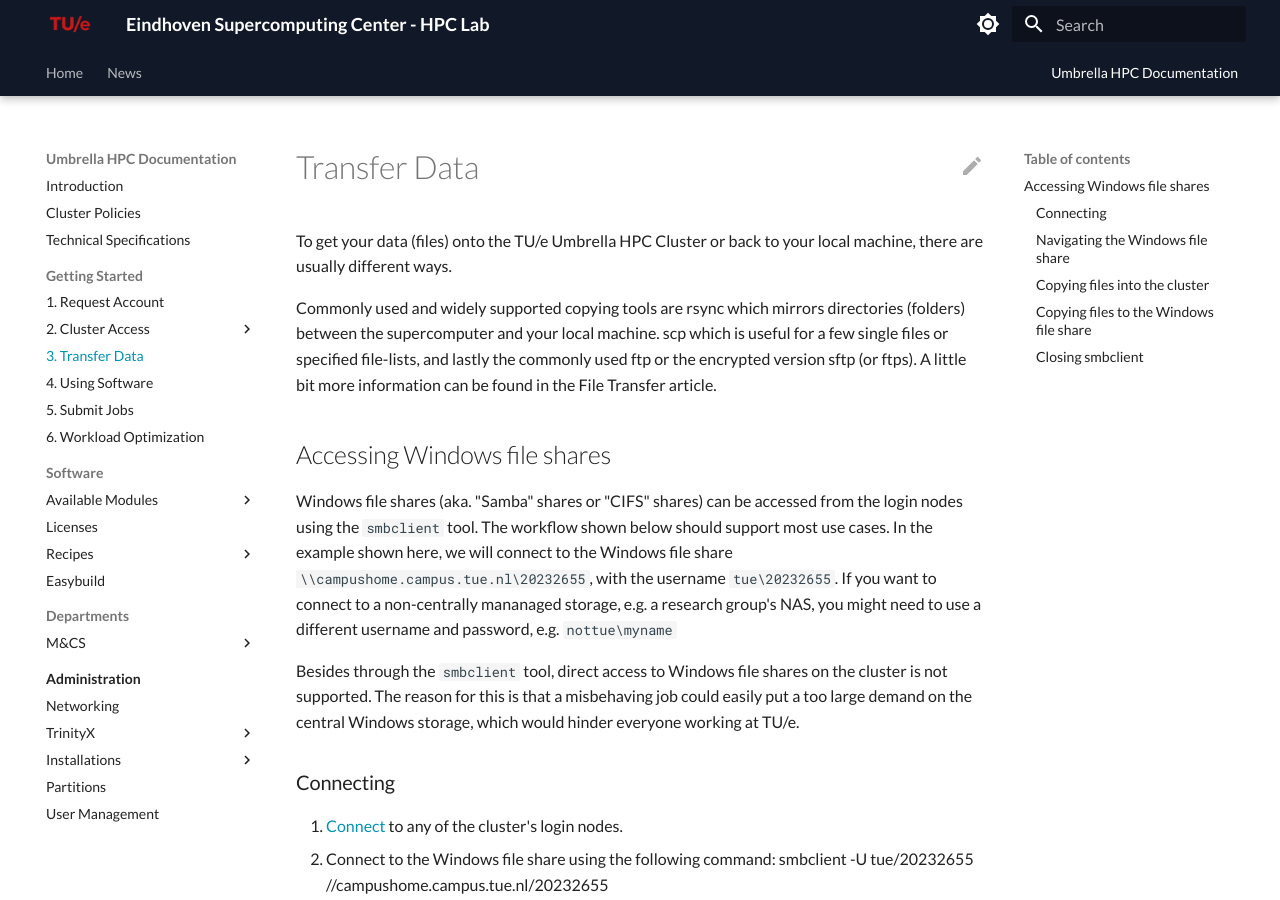
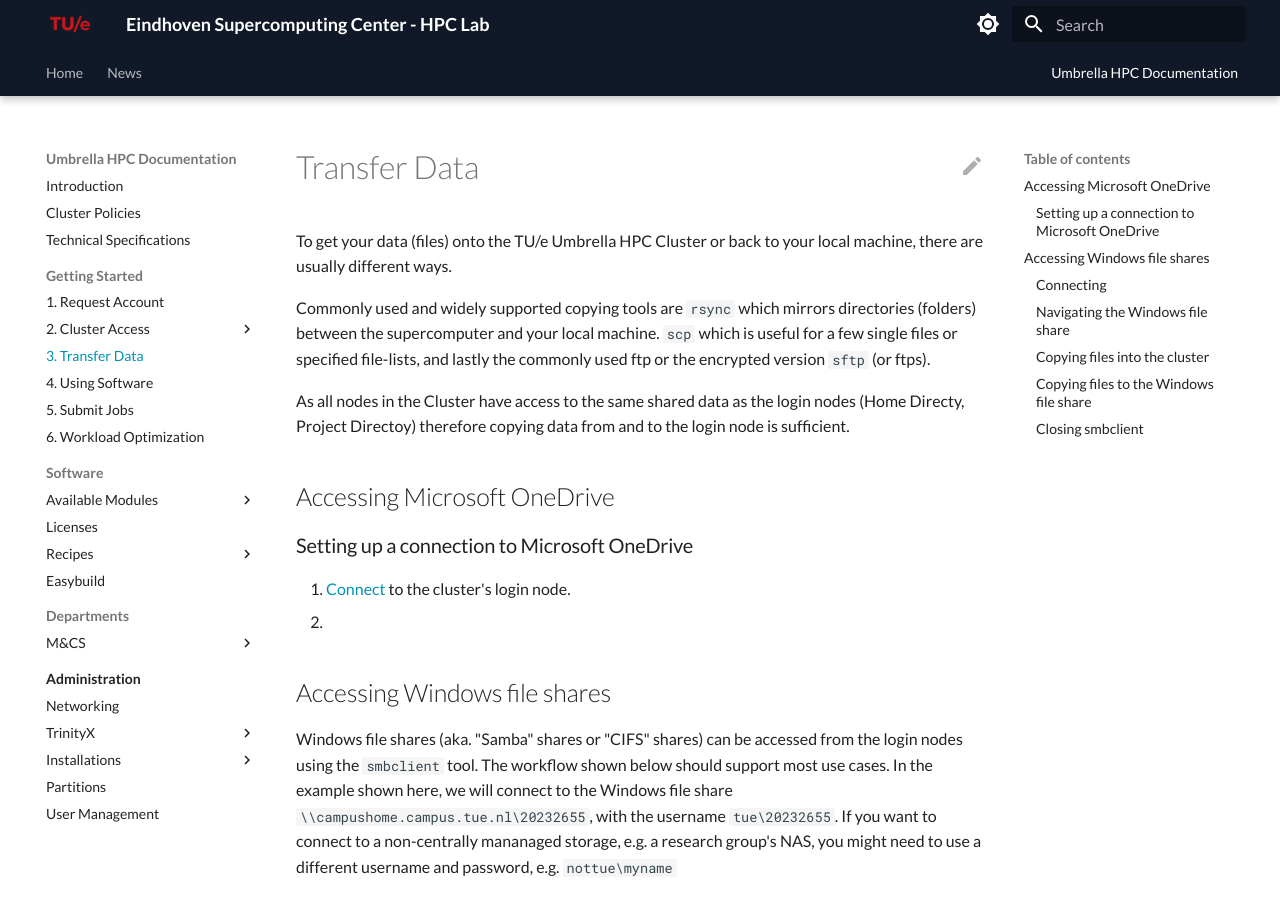
Before and after one commit to gferhpc/supercomputing.tue.nl, an MkDocs documentation site: the page built from pages/documentation/steps/data/index.md, in a window 1280 px wide and 900 px high. Built offline with MkDocs 1.6.1 and Material for MkDocs 9.7.7, drawn with Linux system fonts in a browser that asks for light colours.

Commit message:
Some more info about data copy

```diff
--- a/pages/documentation/steps/data/index.md
+++ b/pages/documentation/steps/data/index.md
@@ -6,8 +6,16 @@
 
 To get your data (files) onto the TU/e Umbrella HPC Cluster or back to your local machine, there are usually different ways.
 
-Commonly used and widely supported copying tools are rsync which mirrors directories (folders) between the supercomputer and your local machine. scp which is useful for a few single files or specified file-lists, and lastly the commonly used ftp or the encrypted version sftp (or ftps). A little bit more information can be found in the File Transfer article.
+Commonly used and widely supported copying tools are `rsync` which mirrors directories (folders) between the supercomputer and your local machine. `scp` which is useful for a few single files or specified file-lists, and lastly the commonly used ftp or the encrypted version `sftp` (or ftps).
 
+As all nodes in the Cluster have access to the same shared data as the login nodes (Home Directy, Project Directoy) therefore copying data from and to the login node is sufficient.
+
+## Accessing Microsoft OneDrive
+
+### Setting up a connection to Microsoft OneDrive
+
+1.  [Connect](../access/index.md) to the cluster's login node.
+2.
 
 ## Accessing Windows file shares
 Windows file shares (aka. "Samba" shares or "CIFS" shares) can be
```
